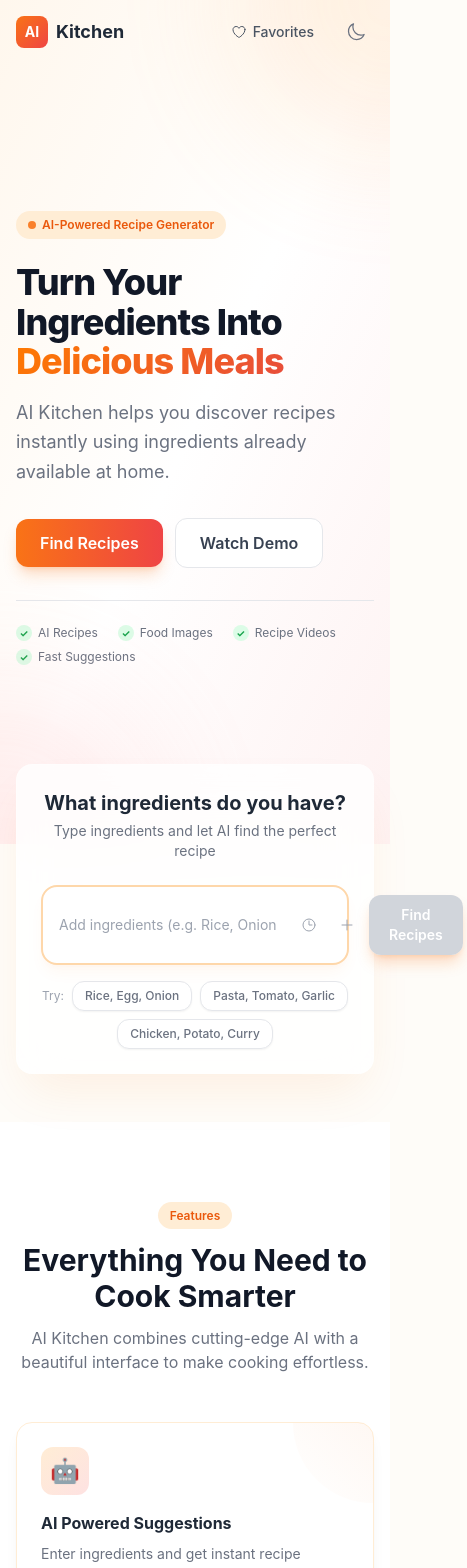
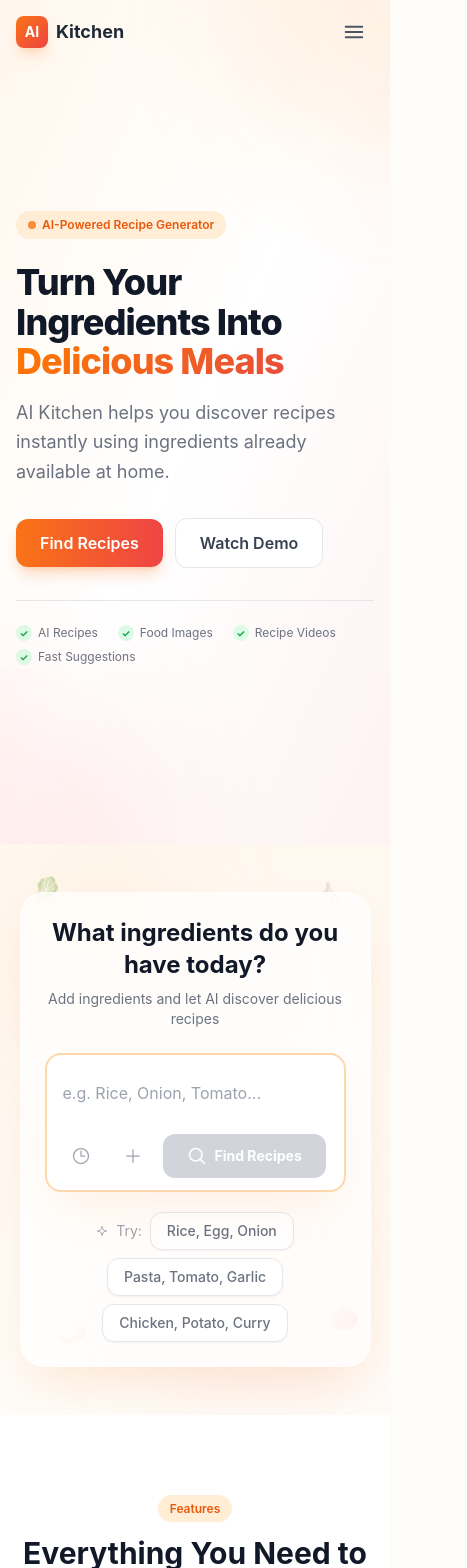
Before and after one commit to vsnaipdms/aikitchen, a Next.js app: page / in a window 390 px wide. Shown: the top 1568 px of the page, 467 px wide, since content can reach past the window. Built offline with nearby package versions, Linux system fonts and the light colour scheme.

Commit message:
feat: premium ingredient search, hamburger menu, responsive polish

```diff
--- a/src/app/page.tsx
+++ b/src/app/page.tsx
@@ -216,17 +216,31 @@ export default function Home() {
         </section>
 
         {/* INGREDIENT SEARCH */}
-        <section id="ingredients" className="relative -mt-20 z-10 px-4 sm:px-6 lg:px-8 max-w-4xl mx-auto mb-12">
+        <section id="ingredients" className="relative overflow-hidden py-12 sm:py-16 lg:py-20">
+          <div className="absolute inset-0 bg-gradient-to-b from-orange-50/80 via-orange-50/40 to-transparent dark:from-orange-900/10 dark:via-orange-900/5 dark:to-transparent" />
+          <div className="absolute inset-0 overflow-hidden pointer-events-none">
+            <div className="absolute top-10 left-[10%] w-32 h-32 bg-orange-300/20 dark:bg-orange-500/10 rounded-full blur-3xl" />
+            <div className="absolute bottom-10 right-[15%] w-40 h-40 bg-red-300/20 dark:bg-red-500/10 rounded-full blur-3xl" />
+            <motion.div animate={{ y: [0, -12, 0] }} transition={{ duration: 3, repeat: Infinity, ease: "easeInOut" }} className="absolute top-8 left-[8%] text-2xl sm:text-3xl opacity-30">🥬</motion.div>
+            <motion.div animate={{ y: [0, -15, 0] }} transition={{ duration: 3.5, repeat: Infinity, ease: "easeInOut", delay: 0.8 }} className="absolute top-12 right-[12%] text-2xl sm:text-3xl opacity-30">🧄</motion.div>
+            <motion.div animate={{ y: [0, -10, 0] }} transition={{ duration: 4, repeat: Infinity, ease: "easeInOut", delay: 1.5 }} className="absolute bottom-16 left-[15%] text-2xl sm:text-3xl opacity-30">🌶️</motion.div>
+            <motion.div animate={{ y: [0, -18, 0] }} transition={{ duration: 2.8, repeat: Infinity, ease: "easeInOut", delay: 0.5 }} className="absolute bottom-20 right-[8%] text-2xl sm:text-3xl opacity-30">🍅</motion.div>
+          </div>
+          <div className="relative z-10 w-[90%] max-w-[1400px] mx-auto">
             <motion.div
               initial={{ opacity: 0, y: 30 }}
               whileInView={{ opacity: 1, y: 0 }}
               viewport={{ once: true }}
               transition={{ duration: 0.6 }}
-            className="bg-white/80 dark:bg-[#1a1a2e]/80 backdrop-blur-xl rounded-2xl shadow-2xl shadow-orange-500/10 border border-white/20 dark:border-gray-800/50 p-6 sm:p-8"
+              className="bg-white/70 dark:bg-[#1a1a2e]/70 backdrop-blur-2xl rounded-[24px] shadow-2xl shadow-orange-500/15 border border-white/30 dark:border-gray-800/50 p-6 sm:p-8 lg:p-10"
             >
-            <div className="text-center mb-6">
-              <h2 className="text-xl sm:text-2xl font-bold text-gray-800 dark:text-white">What ingredients do you have?</h2>
-              <p className="text-sm text-gray-500 dark:text-gray-400 mt-1">Type ingredients and let AI find the perfect recipe</p>
+              <div className="text-center mb-6 sm:mb-8">
+                <h2 className="text-2xl sm:text-3xl lg:text-4xl font-bold text-gray-900 dark:text-white">
+                  What ingredients do you have today?
+                </h2>
+                <p className="text-sm sm:text-base text-gray-500 dark:text-gray-400 mt-2">
+                  Add ingredients and let AI discover delicious recipes
+                </p>
               </div>
               <IngredientInput
                 ingredients={ingredients}
@@ -242,6 +256,7 @@ export default function Home() {
                 }}
               />
             </motion.div>
+          </div>
         </section>
 
         {/* ERROR */}
--- a/src/components/Header.tsx
+++ b/src/components/Header.tsx
@@ -6,6 +6,7 @@ import Link from "next/link";
 export default function Header() {
   const [dark, setDark] = useState(false);
   const [scrolled, setScrolled] = useState(false);
+  const [menuOpen, setMenuOpen] = useState(false);
 
   useEffect(() => {
     const stored = localStorage.getItem("aikitchen_theme");
@@ -32,14 +33,15 @@ export default function Header() {
   return (
     <header className={`fixed top-0 left-0 right-0 z-50 transition-all duration-300 ${scrolled ? "glass shadow-lg" : "bg-transparent"}`}>
       <div className="max-w-7xl mx-auto px-4 sm:px-6 lg:px-8 h-16 flex items-center justify-between">
-        <Link href="/" className="flex items-center gap-2 group">
-          <div className="w-8 h-8 rounded-lg bg-gradient-to-br from-orange-500 to-red-500 flex items-center justify-center">
+        <Link href="/" className="flex items-center gap-2 group z-50" onClick={() => setMenuOpen(false)}>
+          <div className="w-8 h-8 rounded-lg bg-gradient-to-br from-orange-500 to-red-500 flex items-center justify-center shadow-lg shadow-orange-500/20">
             <span className="text-white font-bold text-sm">AI</span>
           </div>
           <span className="font-bold text-lg text-gray-800 dark:text-white group-hover:text-orange-500 dark:group-hover:text-orange-400 transition-colors">Kitchen</span>
         </Link>
 
-        <div className="flex items-center gap-3">
+        {/* Desktop nav */}
+        <div className="hidden sm:flex items-center gap-3">
           <Link
             href="/favorites"
             className="flex items-center gap-1.5 px-3 py-1.5 text-sm font-medium text-gray-600 dark:text-gray-300 hover:text-orange-500 dark:hover:text-orange-400 hover:bg-orange-50 dark:hover:bg-gray-800 rounded-lg transition-all"
@@ -65,7 +67,57 @@ export default function Header() {
             )}
           </button>
         </div>
+
+        {/* Hamburger */}
+        <div className="flex sm:hidden items-center gap-2">
+          <button
+            onClick={() => setMenuOpen(!menuOpen)}
+            className="p-2 rounded-lg hover:bg-orange-50 dark:hover:bg-gray-800 text-gray-600 dark:text-gray-300 transition-colors z-50"
+            aria-label="Toggle menu"
+          >
+            <svg className="w-6 h-6" fill="none" viewBox="0 0 24 24" stroke="currentColor" strokeWidth={2}>
+              {menuOpen ? (
+                <path strokeLinecap="round" strokeLinejoin="round" d="M6 18L18 6M6 6l12 12" />
+              ) : (
+                <path strokeLinecap="round" strokeLinejoin="round" d="M3.75 6.75h16.5M3.75 12h16.5m-16.5 5.25h16.5" />
+              )}
+            </svg>
+          </button>
+        </div>
       </div>
+
+      {/* Mobile menu */}
+      {menuOpen && (
+        <div className="sm:hidden fixed inset-0 bg-white/95 dark:bg-[#0f0f1a]/95 backdrop-blur-xl z-40 flex flex-col items-center justify-center gap-8">
+          <Link
+            href="/"
+            onClick={() => setMenuOpen(false)}
+            className="text-xl font-bold text-gray-800 dark:text-white hover:text-orange-500 dark:hover:text-orange-400 transition-colors"
+          >
+            Home
+          </Link>
+          <Link
+            href="/favorites"
+            onClick={() => setMenuOpen(false)}
+            className="text-xl font-bold text-gray-800 dark:text-white hover:text-orange-500 dark:hover:text-orange-400 transition-colors"
+          >
+            Favorites
+          </Link>
+          <a
+            href="#ingredients"
+            onClick={() => setMenuOpen(false)}
+            className="text-xl font-bold text-gray-800 dark:text-white hover:text-orange-500 dark:hover:text-orange-400 transition-colors"
+          >
+            Find Recipes
+          </a>
+          <button
+            onClick={() => { toggleDark(); setMenuOpen(false); }}
+            className="flex items-center gap-2 px-6 py-3 bg-orange-50 dark:bg-gray-800 rounded-xl text-gray-800 dark:text-white font-medium"
+          >
+            {dark ? "☀️ Light Mode" : "🌙 Dark Mode"}
+          </button>
+        </div>
+      )}
     </header>
   );
 }
--- a/src/components/IngredientInput.tsx
+++ b/src/components/IngredientInput.tsx
@@ -48,16 +48,23 @@ export default function IngredientInput({
   return (
     <div id="ingredients">
       <div className="relative">
-        <div className="flex items-center gap-2 p-2 bg-white dark:bg-[#1a1a2e] border-2 border-orange-200 dark:border-gray-700 rounded-2xl shadow-lg shadow-orange-500/5 focus-within:border-orange-400 focus-within:shadow-orange-500/20 transition-all">
-          <div className="flex-1 flex flex-wrap items-center gap-1.5 px-2 min-h-[48px]">
+        <div className="flex flex-col sm:flex-row items-stretch sm:items-center gap-3 p-3 sm:p-4 bg-white/95 dark:bg-[#1a1a2e]/95 backdrop-blur-xl border-2 border-orange-200 dark:border-gray-700 rounded-2xl sm:rounded-[24px] shadow-2xl shadow-orange-500/10 focus-within:border-orange-400 focus-within:shadow-orange-500/25 transition-all duration-300">
+          <div className="flex-1 flex flex-wrap items-center gap-2 px-1 sm:px-3 min-h-[55px] sm:min-h-[65px]">
+            <svg className="w-5 h-5 text-orange-400 shrink-0 hidden sm:block" fill="none" viewBox="0 0 24 24" stroke="currentColor" strokeWidth={1.5}>
+              <path strokeLinecap="round" strokeLinejoin="round" d="M9.75 3.104v5.714a2.25 2.25 0 01-.659 1.591L5 14.5M9.75 3.104c-.251.023-.501.05-.75.082m.75-.082a24.301 24.301 0 014.5 0m0 0v5.714c0 .597.237 1.17.659 1.591L19.8 15.3M14.25 3.104c.251.023.501.05.75.082M19.8 15.3l-1.57.393A9.065 9.065 0 0112 15a9.065 9.065 0 00-6.23.693L5 14.5m14.8.8l1.402 1.402c1.232 1.232.65 3.318-1.067 3.611A48.309 48.309 0 0112 21c-2.773 0-5.491-.235-8.135-.687-1.718-.293-2.3-2.379-1.067-3.61L5 14.5" />
+            </svg>
+            <div className="flex-1 flex flex-wrap items-center gap-1.5 min-w-0 overflow-x-auto pb-1 scrollbar-hide">
               {ingredients.map((item, i) => (
                 <span
                   key={i}
-                className="inline-flex items-center gap-1 px-3 py-1.5 bg-gradient-to-r from-orange-50 to-red-50 dark:from-orange-900/30 dark:to-red-900/30 text-orange-700 dark:text-orange-300 text-sm font-medium rounded-full"
+                  className="inline-flex items-center gap-1.5 px-3.5 py-2 sm:py-2.5 bg-gradient-to-r from-orange-50 to-red-50 dark:from-orange-900/30 dark:to-red-900/30 text-orange-700 dark:text-orange-300 text-sm sm:text-base font-medium rounded-xl whitespace-nowrap shadow-sm"
                 >
+                  <svg className="w-3.5 h-3.5 text-orange-400 shrink-0" fill="none" viewBox="0 0 24 24" stroke="currentColor" strokeWidth={2}>
+                    <path strokeLinecap="round" strokeLinejoin="round" d="M9.75 3.104v5.714a2.25 2.25 0 01-.659 1.591L5 14.5M9.75 3.104c-.251.023-.501.05-.75.082" />
+                  </svg>
                   {item}
-                <button onClick={() => onRemove(i)} className="hover:text-orange-900 dark:hover:text-orange-100" aria-label={`Remove ${item}`}>
-                  <svg className="w-3.5 h-3.5" fill="none" viewBox="0 0 24 24" stroke="currentColor" strokeWidth={2}>
+                  <button onClick={() => onRemove(i)} className="hover:text-orange-900 dark:hover:text-orange-100 ml-0.5" aria-label={`Remove ${item}`}>
+                    <svg className="w-3.5 h-3.5" fill="none" viewBox="0 0 24 24" stroke="currentColor" strokeWidth={2.5}>
                       <path strokeLinecap="round" strokeLinejoin="round" d="M6 18L18 6M6 6l12 12" />
                     </svg>
                   </button>
@@ -71,55 +78,64 @@ export default function IngredientInput({
                 onFocus={() => { if (input) setShowSuggestions(true); }}
                 onBlur={() => setTimeout(() => setShowSuggestions(false), 200)}
                 onKeyDown={handleKey}
-              placeholder={ingredients.length === 0 ? "Add ingredients (e.g. Rice, Onion, Tomato)..." : "Add more..."}
-              className="flex-1 min-w-[120px] bg-transparent outline-none text-sm text-gray-700 dark:text-gray-300 placeholder-gray-400 py-2"
+                placeholder={ingredients.length === 0 ? "e.g. Rice, Onion, Tomato..." : "Add more..."}
+                className="flex-1 min-w-[140px] sm:min-w-[180px] bg-transparent outline-none text-base sm:text-lg text-gray-700 dark:text-gray-200 placeholder-gray-400 py-3"
               />
             </div>
-          <div className="flex items-center gap-1.5 pr-1">
+          </div>
+
+          <div className="flex items-center gap-2 sm:pl-2 sm:border-l border-orange-100 dark:border-gray-700">
             <button
               onClick={() => setShowRecent(!showRecent)}
-              className="p-2 rounded-xl hover:bg-orange-50 dark:hover:bg-gray-800 text-gray-400 hover:text-orange-500 transition-all"
+              className="p-3 rounded-xl hover:bg-orange-50 dark:hover:bg-gray-800 text-gray-400 hover:text-orange-500 transition-all"
               title="Recent searches"
             >
-              <svg className="w-4 h-4" fill="none" viewBox="0 0 24 24" stroke="currentColor" strokeWidth={1.5}>
+              <svg className="w-5 h-5" fill="none" viewBox="0 0 24 24" stroke="currentColor" strokeWidth={1.5}>
                 <path strokeLinecap="round" strokeLinejoin="round" d="M12 6v6h4.5m4.5 0a9 9 0 11-18 0 9 9 0 0118 0z" />
               </svg>
             </button>
             <button
               onClick={() => input && add(input)}
-              className="p-2 rounded-xl hover:bg-orange-50 dark:hover:bg-gray-800 text-gray-400 hover:text-orange-500 transition-all"
+              className="p-3 rounded-xl hover:bg-orange-50 dark:hover:bg-gray-800 text-gray-400 hover:text-orange-500 transition-all"
               title="Add"
             >
-              <svg className="w-4 h-4" fill="none" viewBox="0 0 24 24" stroke="currentColor" strokeWidth={1.5}>
+              <svg className="w-5 h-5" fill="none" viewBox="0 0 24 24" stroke="currentColor" strokeWidth={1.5}>
                 <path strokeLinecap="round" strokeLinejoin="round" d="M12 4.5v15m7.5-7.5h-15" />
               </svg>
             </button>
             <button
               onClick={onSearch}
               disabled={ingredients.length === 0 || loading}
-              className="px-5 py-2.5 bg-gradient-to-r from-orange-500 to-red-500 hover:from-orange-600 hover:to-red-600 disabled:from-gray-300 disabled:to-gray-300 dark:disabled:from-gray-700 dark:disabled:to-gray-700 disabled:cursor-not-allowed text-white text-sm font-semibold rounded-xl shadow-lg shadow-orange-500/25 hover:shadow-orange-500/40 transition-all"
+              className="px-6 sm:px-8 py-3 sm:py-3.5 bg-gradient-to-r from-orange-500 to-red-500 hover:from-orange-600 hover:to-red-600 disabled:from-gray-300 disabled:to-gray-300 dark:disabled:from-gray-700 dark:disabled:to-gray-700 disabled:cursor-not-allowed text-white text-sm sm:text-base font-bold rounded-xl shadow-lg shadow-orange-500/30 hover:shadow-orange-500/50 hover:scale-[1.02] active:scale-[0.98] transition-all disabled:shadow-none"
             >
               {loading ? (
                 <span className="flex items-center gap-2">
-                  <svg className="animate-spin w-4 h-4" viewBox="0 0 24 24" fill="none">
+                  <svg className="animate-spin w-5 h-5" viewBox="0 0 24 24" fill="none">
                     <circle className="opacity-25" cx="12" cy="12" r="10" stroke="currentColor" strokeWidth="4" />
                     <path className="opacity-75" fill="currentColor" d="M4 12a8 8 0 018-8V0C5.373 0 0 5.373 0 12h4z" />
                   </svg>
                   Searching
                 </span>
-              ) : "Find Recipes"}
+              ) : (
+                <span className="flex items-center gap-2">
+                  <svg className="w-5 h-5" fill="none" viewBox="0 0 24 24" stroke="currentColor" strokeWidth={2}>
+                    <path strokeLinecap="round" strokeLinejoin="round" d="M21 21l-5.197-5.197m0 0A7.5 7.5 0 105.196 5.196a7.5 7.5 0 0010.607 10.607z" />
+                  </svg>
+                  Find Recipes
+                </span>
+              )}
             </button>
           </div>
         </div>
 
         {showSuggestions && suggestions.length > 0 && (
-          <div className="absolute top-full left-0 right-0 mt-2 p-2 glass rounded-2xl shadow-2xl z-20 border border-orange-100 dark:border-gray-700">
+          <div className="absolute top-full left-0 right-0 mt-2 p-3 glass rounded-2xl shadow-2xl z-20 border border-orange-100 dark:border-gray-700">
             <div className="flex flex-wrap gap-1.5">
               {suggestions.slice(0, 12).map((item) => (
                 <button
                   key={item}
                   onMouseDown={(e) => { e.preventDefault(); add(item); }}
-                  className="px-3 py-1.5 text-sm bg-orange-50 dark:bg-gray-800 hover:bg-orange-100 dark:hover:bg-orange-900/30 text-gray-600 dark:text-gray-400 rounded-xl transition-colors"
+                  className="px-3.5 py-2 text-sm bg-orange-50 dark:bg-gray-800 hover:bg-orange-100 dark:hover:bg-orange-900/30 text-gray-600 dark:text-gray-400 rounded-xl transition-colors"
                 >
                   {item}
                 </button>
@@ -136,7 +152,7 @@ export default function IngredientInput({
                 <button
                   key={i}
                   onMouseDown={(e) => { e.preventDefault(); handleRecent(q); }}
-                  className="px-3 py-1.5 text-sm bg-orange-50 dark:bg-gray-800 hover:bg-orange-100 dark:hover:bg-orange-900/30 text-gray-500 dark:text-gray-400 rounded-xl transition-colors"
+                  className="px-3.5 py-2 text-sm bg-orange-50 dark:bg-gray-800 hover:bg-orange-100 dark:hover:bg-orange-900/30 text-gray-500 dark:text-gray-400 rounded-xl transition-colors"
                 >
                   {q}
                 </button>
@@ -147,13 +163,18 @@ export default function IngredientInput({
       </div>
 
       {ingredients.length === 0 && (
-        <div className="flex flex-wrap items-center justify-center gap-2 mt-4">
-          <span className="text-xs text-gray-400">Try:</span>
+        <div className="flex flex-wrap items-center justify-center gap-2 mt-5">
+          <span className="text-sm text-gray-400 flex items-center gap-1">
+            <svg className="w-4 h-4" fill="none" viewBox="0 0 24 24" stroke="currentColor" strokeWidth={1.5}>
+              <path strokeLinecap="round" strokeLinejoin="round" d="M9.813 15.904L9 18.75l-.813-2.846a4.5 4.5 0 00-3.09-3.09L2.25 12l2.846-.813a4.5 4.5 0 003.09-3.09L9 5.25l.813 2.846a4.5 4.5 0 003.09 3.09L15.75 12l-2.846.813a4.5 4.5 0 00-3.09 3.09z" />
+            </svg>
+            Try:
+          </span>
           {["Rice, Egg, Onion", "Pasta, Tomato, Garlic", "Chicken, Potato, Curry"].map((ex) => (
             <button
               key={ex}
               onClick={() => handleRecent(ex)}
-              className="px-3 py-1.5 text-xs font-medium bg-white dark:bg-gray-800 hover:bg-orange-50 dark:hover:bg-gray-700 text-gray-500 dark:text-gray-400 rounded-xl border border-gray-200 dark:border-gray-700 hover:border-orange-300 dark:hover:border-orange-700 shadow-sm transition-all"
+              className="px-4 py-2 text-sm font-medium bg-white dark:bg-gray-800 hover:bg-orange-50 dark:hover:bg-gray-700 text-gray-500 dark:text-gray-400 rounded-xl border border-gray-200 dark:border-gray-700 hover:border-orange-300 dark:hover:border-orange-700 shadow-sm hover:shadow-md transition-all"
             >
               {ex}
             </button>
```
Lines whose indentation alone changed are shown as unchanged.
